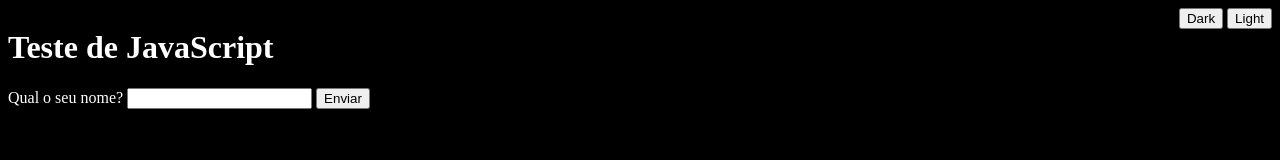
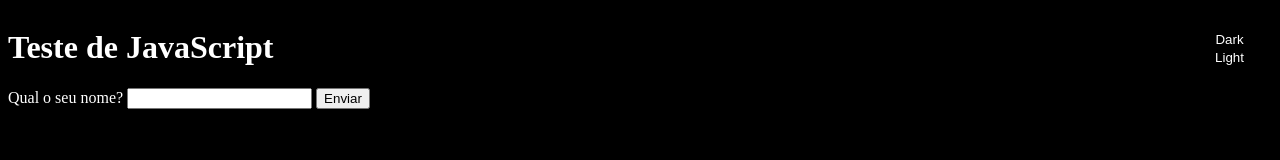
Before and after one commit to DanBeck-Dev/Desen.Web, a plain HTML site: page JS/index.html in a window 1280 px wide. Drawn offline with Linux system fonts and the light colour scheme.

Commit message:
Atualizando style.css

```diff
--- a/JS/CJ/style.css
+++ b/JS/CJ/style.css
@@ -1,8 +1,20 @@
 body{
     background-color: black;
     color: white;
+    padding: 0;
+    font-size: 16;
 }
 header{
     display: flex;
     justify-content: space-between;
+    align-items: center;
 }
+button{
+    color: white;
+    width: 100%;
+    background-color: transparent;
+    border: none;
+}
+button:hover{
+    background-color: gray;
+}
```
